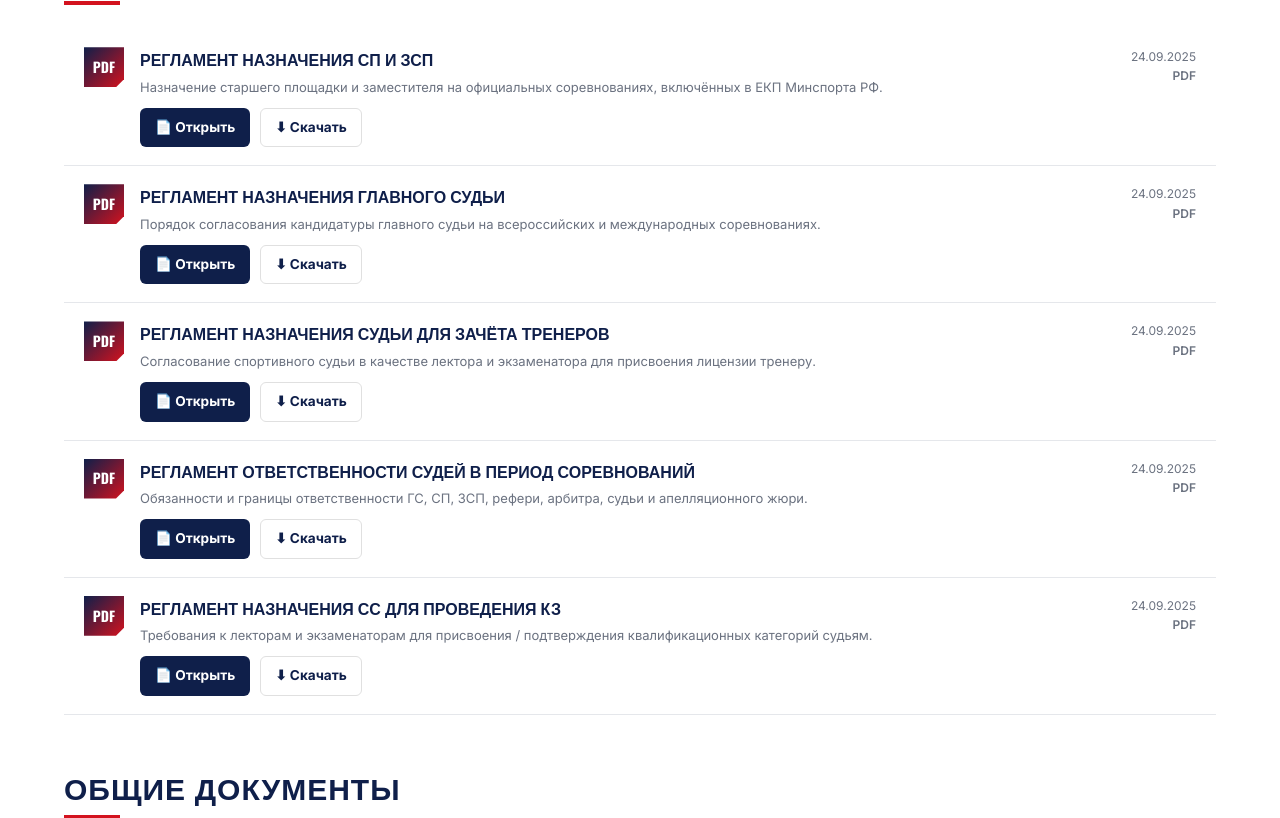
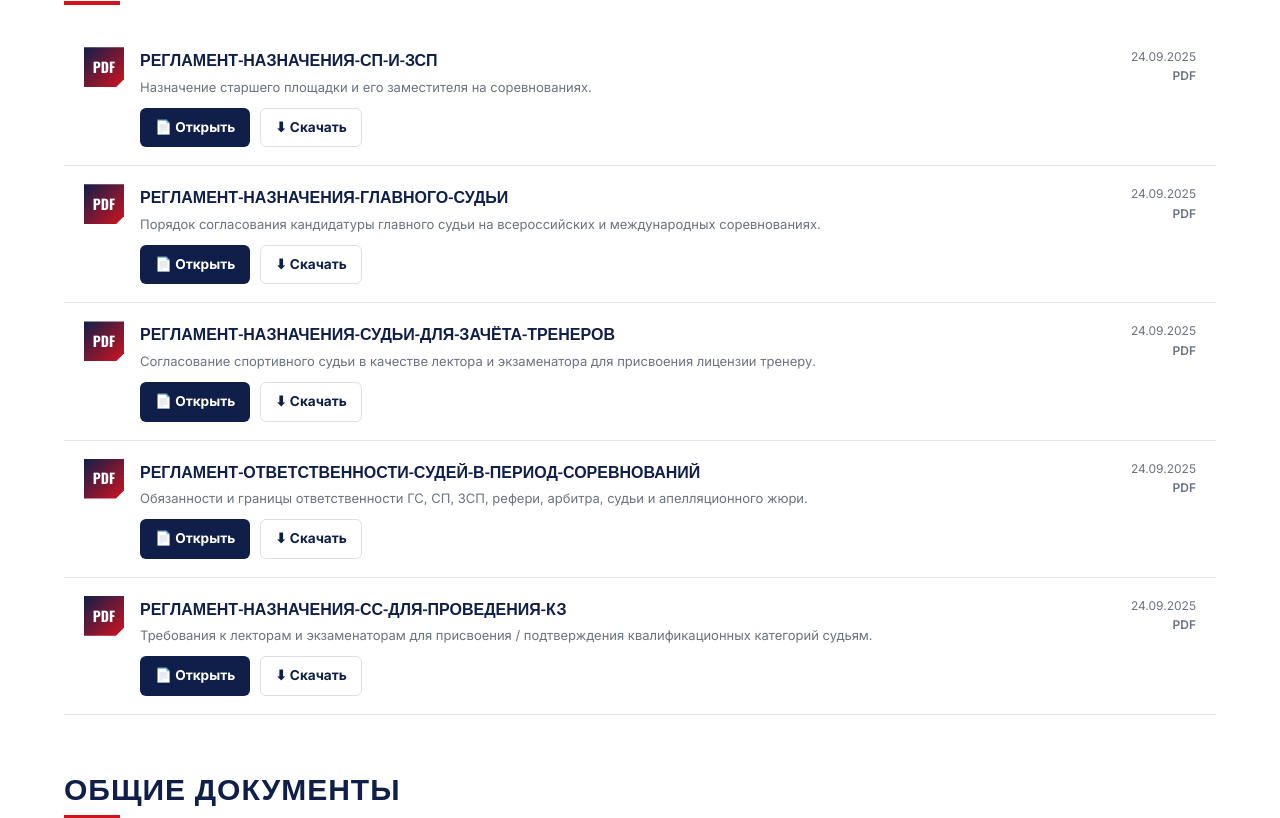
Before and after one commit to matveich877/Judge-FKR, a plain HTML site: page documents.html in a window 1280 px wide. Shown: the part 518-1336 px from the top of the page. Drawn offline with nearby package versions, Linux system fonts and the light colour scheme.

Commit message:
Update documents.html

```diff
--- a/documents.html
+++ b/documents.html
@@ -83,8 +83,8 @@
         <li>
             <div class="doc-icon">PDF</div>
             <div class="doc-info">
-                <h4>Регламент назначения СП и ЗСП</h4>
-                <p>Назначение старшего площадки и заместителя на официальных соревнованиях, включённых в ЕКП Минспорта РФ.</p>
+                <h4>Регламент-назначения-СП-и-ЗСП</h4>
+                <p>Назначение старшего площадки и его заместителя на соревнованиях.</p>
                 <div class="doc-actions">
                     <a href="./docs/reglament-sp-zsp.pdf" target="_blank" class="btn btn-primary">📄 Открыть</a>
                     <a href="./docs/reglament-sp-zsp.pdf" download class="btn btn-outline">⬇ Скачать</a>
@@ -98,7 +98,7 @@
         <li>
             <div class="doc-icon">PDF</div>
             <div class="doc-info">
-                <h4>Регламент назначения главного судьи</h4>
+                <h4>Регламент-назначения-главного-судьи</h4>
                 <p>Порядок согласования кандидатуры главного судьи на всероссийских и международных соревнованиях.</p>
                 <div class="doc-actions">
                     <a href="./docs/reglament-glavniy-sudya.pdf" target="_blank" class="btn btn-primary">📄 Открыть</a>
@@ -113,7 +113,7 @@
         <li>
             <div class="doc-icon">PDF</div>
             <div class="doc-info">
-                <h4>Регламент назначения судьи для зачёта тренеров</h4>
+                <h4>Регламент-назначения-судьи-для-зачёта-тренеров</h4>
                 <p>Согласование спортивного судьи в качестве лектора и экзаменатора для присвоения лицензии тренеру.</p>
                 <div class="doc-actions">
                     <a href="./docs/reglament-zachet-trenery.pdf" target="_blank" class="btn btn-primary">📄 Открыть</a>
@@ -128,7 +128,7 @@
         <li>
             <div class="doc-icon">PDF</div>
             <div class="doc-info">
-                <h4>Регламент ответственности судей в период соревнований</h4>
+                <h4>Регламент-ответственности-судей-в-период-соревнований</h4>
                 <p>Обязанности и границы ответственности ГС, СП, ЗСП, рефери, арбитра, судьи и апелляционного жюри.</p>
                 <div class="doc-actions">
                     <a href="./docs/reglament-otvetstvennost.pdf" target="_blank" class="btn btn-primary">📄 Открыть</a>
@@ -143,7 +143,7 @@
         <li>
             <div class="doc-icon">PDF</div>
             <div class="doc-info">
-                <h4>Регламент назначения СС для проведения КЗ</h4>
+                <h4>Регламент-назначения-СС-для-проведения-КЗ</h4>
                 <p>Требования к лекторам и экзаменаторам для присвоения / подтверждения квалификационных категорий судьям.</p>
                 <div class="doc-actions">
                     <a href="./docs/reglament-ss-kz.pdf" target="_blank" class="btn btn-primary">📄 Открыть</a>
```
